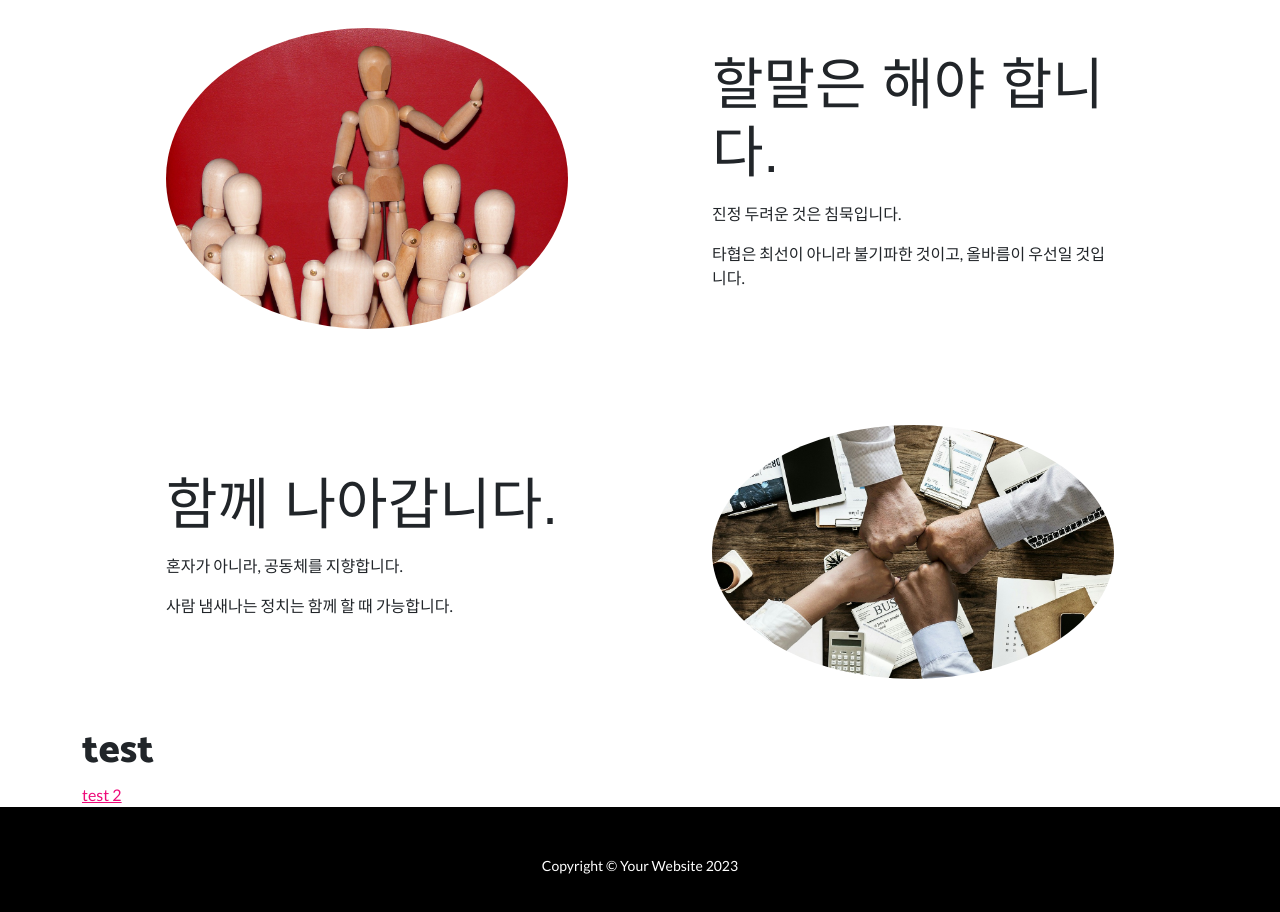
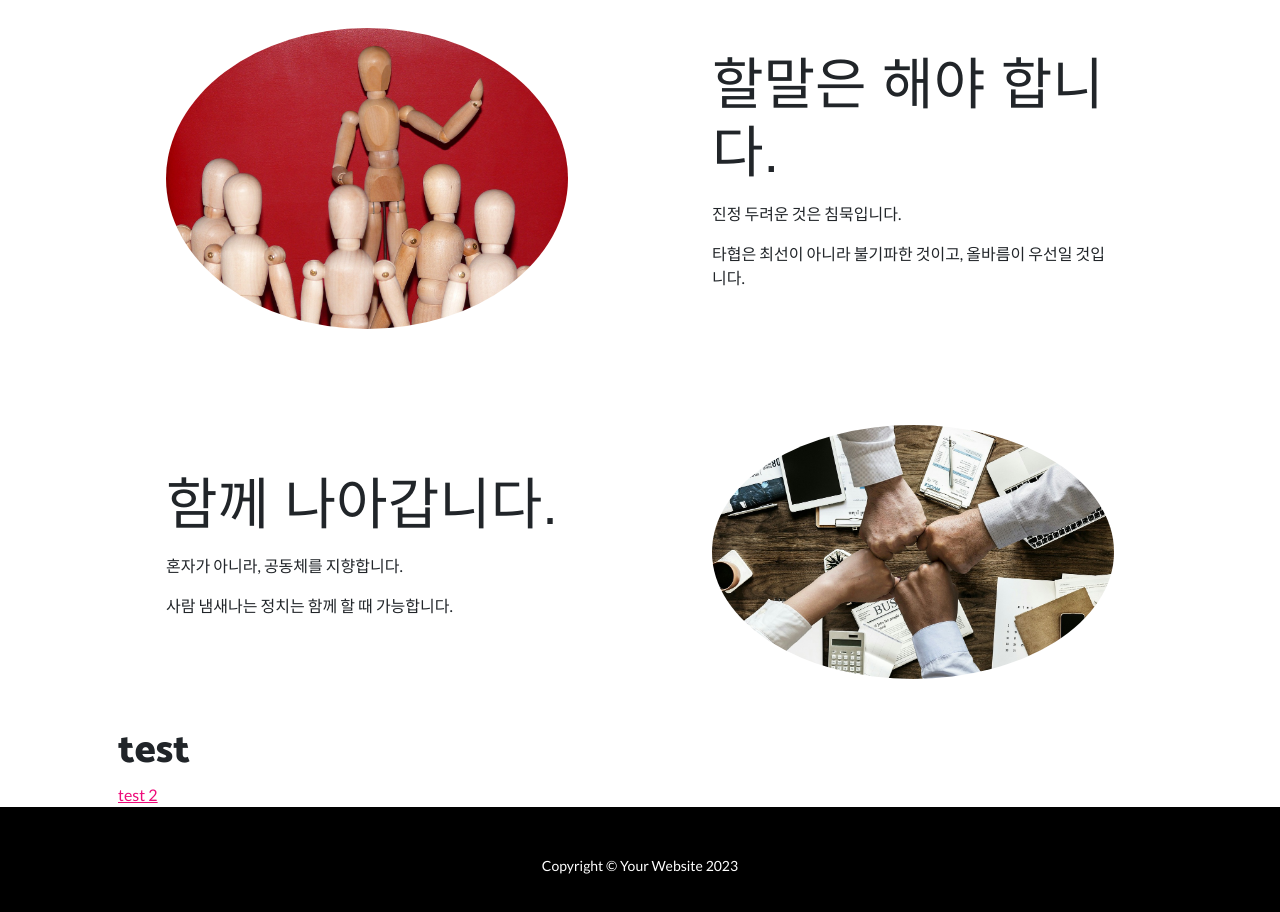
Before and after one commit to mir4803/hp-up-v1, a plain HTML site: page index.html in a window 1280 px wide. Shown: the part 859-1771 px from the top of the page. Drawn offline with nearby package versions, Linux system fonts and the light colour scheme; a web font is replaced by a local one.

Commit message:
Update index.html

```diff
--- a/index.html
+++ b/index.html
@@ -105,10 +105,12 @@
                 </div>
             </div>
         </section>
-        <div class='container'>
-            <h1>test</h1>
-                <a href="http://15.165.180.185:3000/"> test 2</a>
-        </div>
+        <section>
+            <div class="container px-5 align-items-center" >
+                <h1>test</h1>
+                    <a href="http://15.165.180.185:3000/"> test 2</a>
+            </div>
+        </section>
         <!-- Footer-->
         <footer class="py-5 bg-black">
             <div class="container px-5"><p class="m-0 text-center text-white small">Copyright &copy; Your Website 2023</p></div>
```
